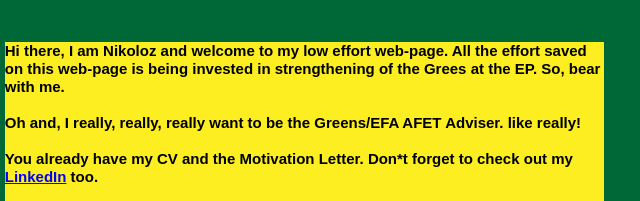
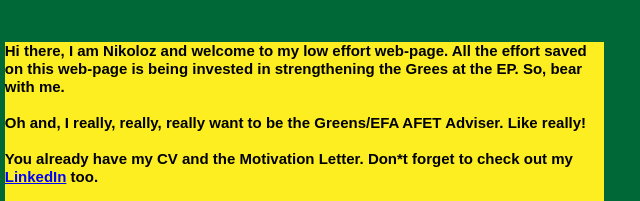
Before and after one commit to zolokin/nikoloz, a plain HTML site: page index.html in a window 1280 px wide. Shown: the part 580-781 px from the top of the page, 336-976 px from the left. Drawn offline with nearby package versions, Linux system fonts and the light colour scheme.

Commit message:
Update index.html

```diff
--- a/index.html
+++ b/index.html
@@ -26,9 +26,9 @@ if(typeof Muse == "undefined") window.Muse = {}; window.Muse.assets = {"required
     <img class="block" id="u113_img" src="images/img_20210824_103157.jpg?crc=3982804081" alt="" data-heightwidthratio="0.75" data-image-width="508" data-image-height="381"/>
    </div>
    <div class="clearfix colelem" id="u94-16" data-sizePolicy="fluidWidth" data-pintopage="page_fixedCenter"><!-- content -->
-    <p>Hi there, I am Nikoloz and welcome to my low effort web-page. All the effort saved on this web-page is being invested in strengthening of the Grees at the EP. So, bear with me.</p>
+    <p>Hi there, I am Nikoloz and welcome to my low effort web-page. All the effort saved on this web-page is being invested in strengthening the Grees at the EP. So, bear with me.</p>
     <p>&nbsp;</p>
-    <p>Oh and, I really, really, really want to be the Greens/EFA AFET Adviser. like really!</p>
+    <p>Oh and, I really, really, really want to be the Greens/EFA AFET Adviser. Like really!</p>
     <p>&nbsp;</p>
     <p>You already have my CV and the Motivation Letter. Don*t forget to check out my <a class="nonblock" href="https://www.linkedin.com/in/nickniko/" target="_blank">LinkedIn</a> too.</p>
     <p>&nbsp;</p>
```
